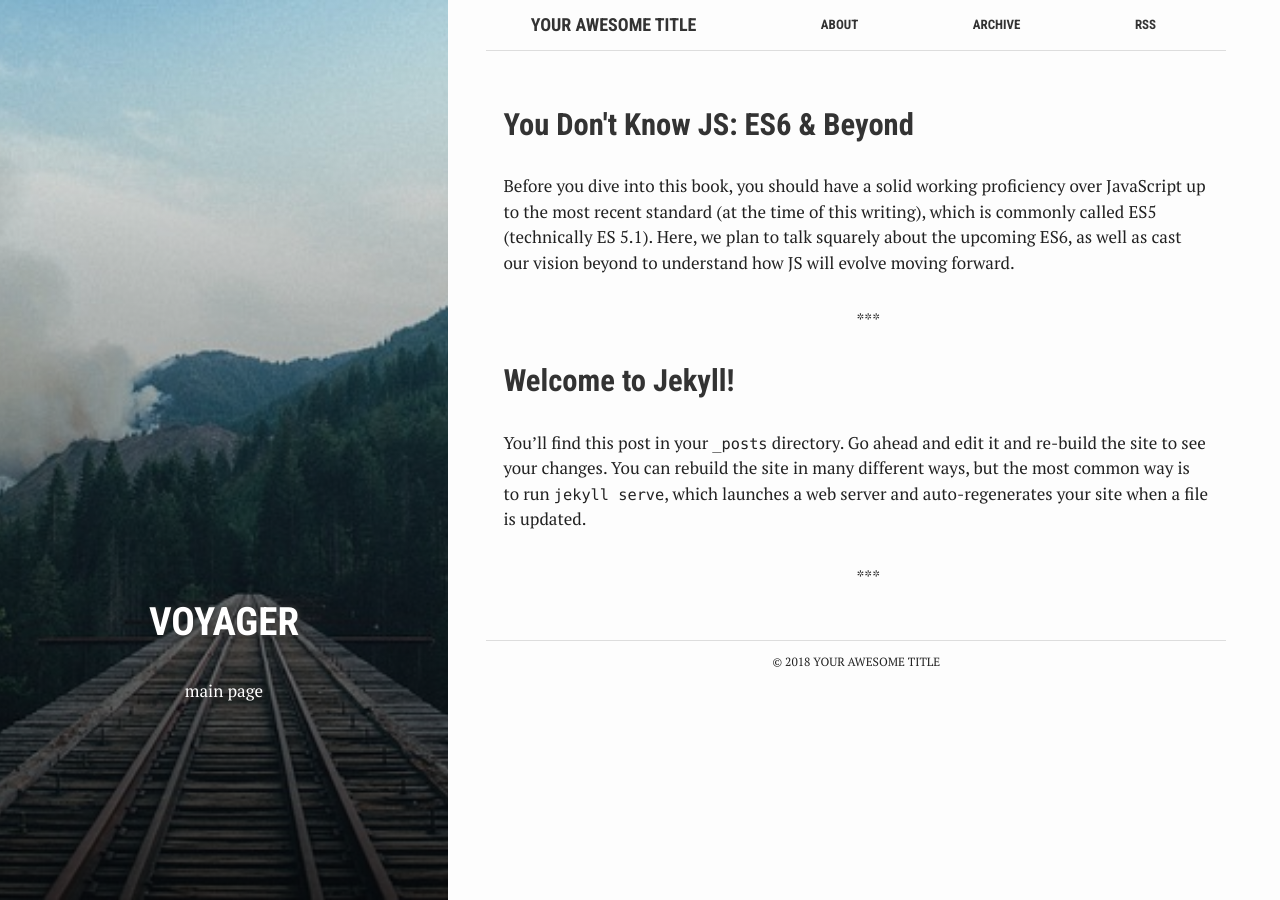
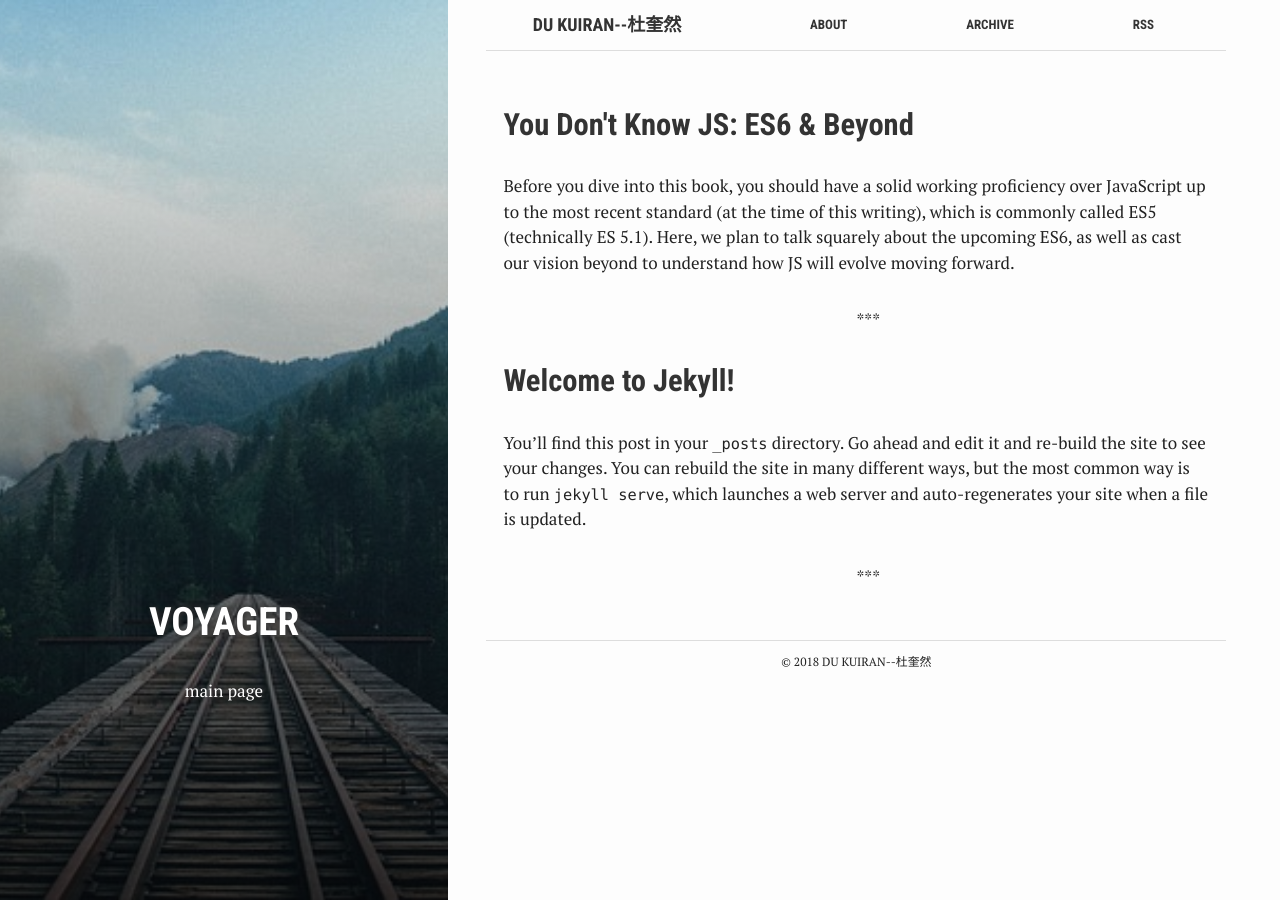
Before and after one commit to dukuiran/dukuiran.github.io, a Jekyll site: the page built from index.html, in a window 1280 px wide. Built offline with Jekyll 4.4.1, drawn with Linux system fonts in a browser that asks for light colours.

Commit message:
Update _config.yml

```diff
--- a/_config.yml
+++ b/_config.yml
@@ -6,8 +6,8 @@
 # 'jekyll serve'. If you change this file, please restart the server process.
 
 # Site settings
-title: Your awesome title
-email: your-email@domain.com
+title: du kuiran--杜奎然
+email: dukuiran@gmail.com
 description: > # this means to ignore newlines until "baseurl:"
   Write an awesome description for your new site here. You can edit this
   line in _config.yml. It will appear in your document head meta (for
```
